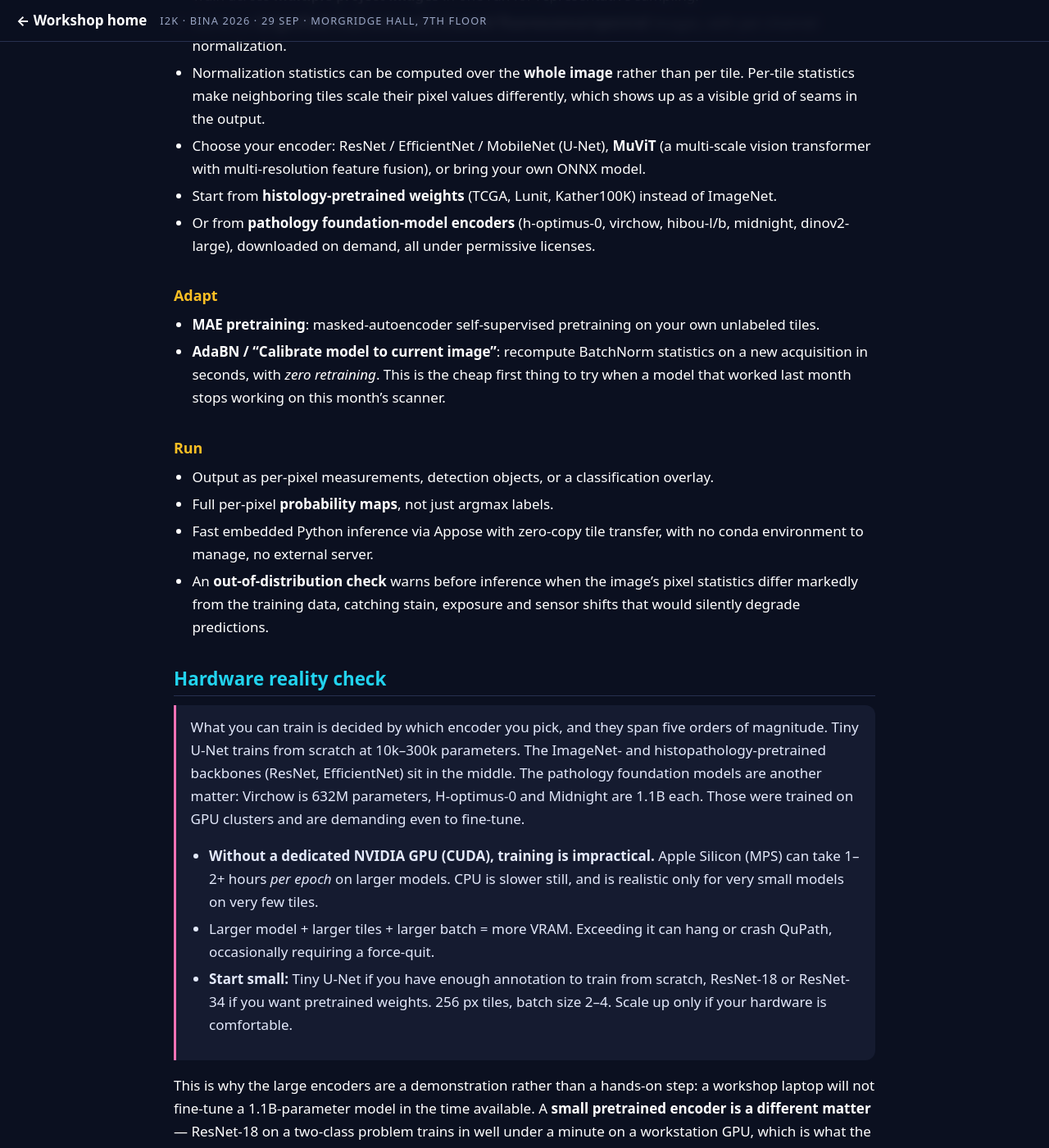
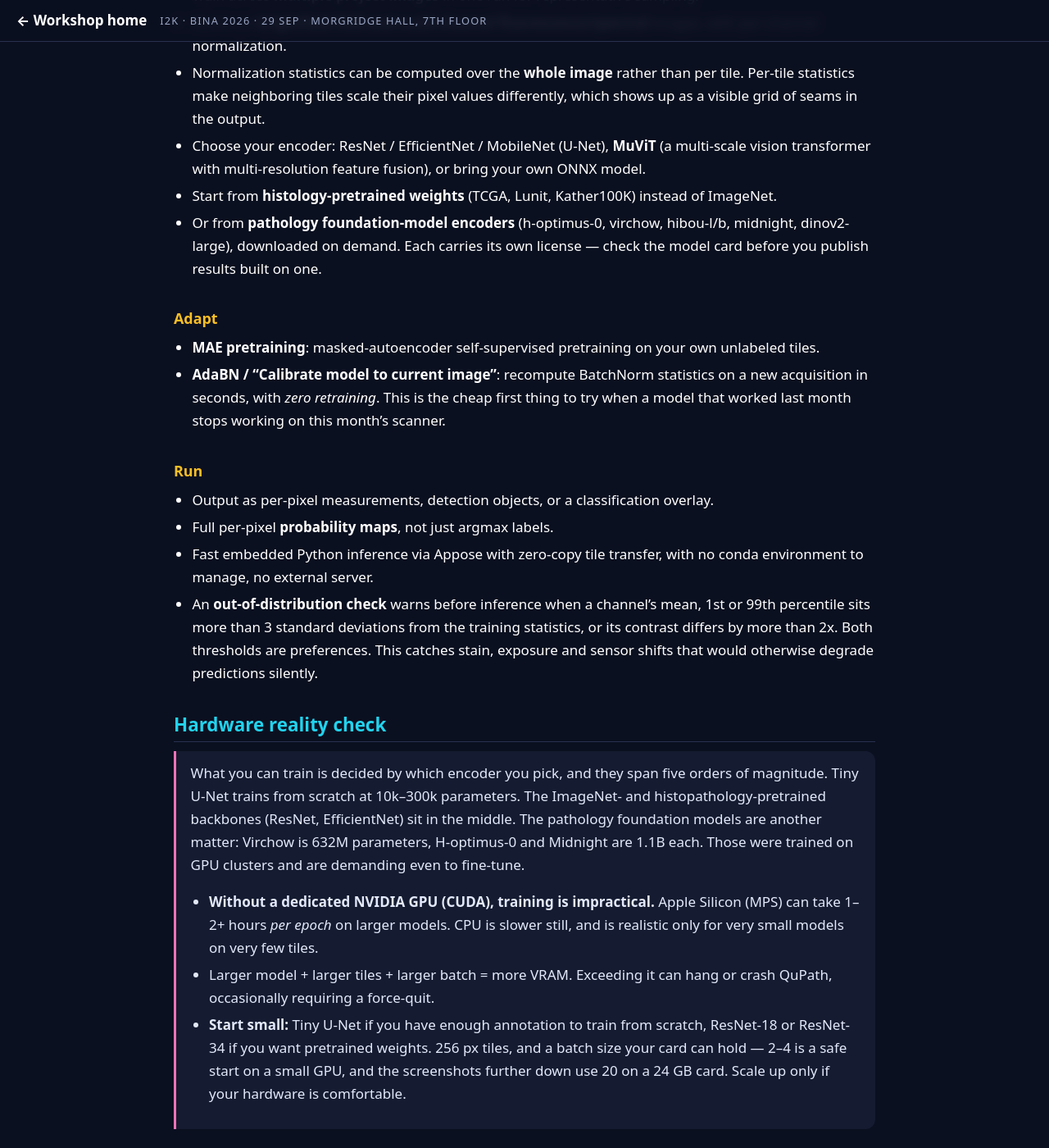
Before and after one commit to MichaelSNelson/BINA-I2K-2026-QuPath-Extensions, a Jekyll site: the page built from docs/02-dl-pixel-classifier.md, in a window 1280 px wide and 1400 px high, scrolled down 1483 px. Shown: the whole window at 82% size. Built offline with Jekyll 4.4.1, drawn with Linux system fonts in a browser that asks for light colours; some of the changed text lies outside the part shown.

Commit message:
docs(dl): define the OOD thresholds, link the reference docs, warn on export
Follow-up from the last chunk of the doc review, which arrived after the
previous commit.

The out-of-distribution check was described as firing when statistics "differ
markedly from the training data", which is not a specification. It fires when
a channel's mean, 1st or 99th percentile is more than 3 standard deviations
from the training statistics, or its contrast differs by more than 2x. Both
are preferences, so the page says that too.

PARAMETERS.md and SCRIPTING.md already existed in the extension repo and were
linked from nowhere here — the reference material an expert reader wants,
hidden one link away. Both now linked, and the parameter reference again from
the sentence that introduces the panel table.

The hardware note advised batch size 2-4 while the screenshot further down
shows 20. Reconciled by tying batch size to card memory and naming the 24 GB
card in the screenshot.

Exporting a model said nothing about preprocessing having to match. Anyone
running an exported model in their own Python is exposed to exactly the
pixel-size trap fixed in 0.9.5, where the recorded value is the slide's native
size and the model trained at that times the downsample. Added, with a pointer
to NORMALIZATION_ROUNDTRIP.md, because a mismatch does not error — it can drop
a class silently.

"All under permissive licenses" was an unverifiable claim about fourteen
third-party models. Neither the reviewer nor I checked it, so it now says each
carries its own license and to read the model card.

One flagged conflict turned out not to be one: SCRIPTING.md's "Copy as Script"
is the inference dialog and this guide's "Copy as Groovy Script" is the
training dialog. Both labels are real.

Claude-Session: https://claude.ai/code/session_01N4ZFToSsHCjtBUjwWur5XU

```diff
--- a/docs/02-dl-pixel-classifier.md
+++ b/docs/02-dl-pixel-classifier.md
@@ -53,7 +53,8 @@ puts a deep segmentation network behind it.
   vision transformer with multi-resolution feature fusion), or bring your own ONNX model.
 - Start from **histology-pretrained weights** (TCGA, Lunit, Kather100K) instead of ImageNet.
 - Or from **pathology foundation-model encoders** (h-optimus-0, virchow, hibou-l/b,
-  midnight, dinov2-large), downloaded on demand, all under permissive licenses.
+  midnight, dinov2-large), downloaded on demand. Each carries its own license — check the
+  model card before you publish results built on one.
 
 ### Adapt
 
@@ -69,9 +70,10 @@ puts a deep segmentation network behind it.
 - Full per-pixel **probability maps**, not just argmax labels.
 - Fast embedded Python inference via Appose with zero-copy tile transfer, with no conda
   environment to manage, no external server.
-- An **out-of-distribution check** warns before inference when the image's pixel statistics
-  differ markedly from the training data, catching stain, exposure and sensor shifts that
-  would silently degrade predictions.
+- An **out-of-distribution check** warns before inference when a channel's mean, 1st or 99th
+  percentile sits more than 3 standard deviations from the training statistics, or its
+  contrast differs by more than 2x. Both thresholds are preferences. This catches stain,
+  exposure and sensor shifts that would otherwise degrade predictions silently.
 
 ## Hardware reality check
 
@@ -87,8 +89,9 @@ puts a deep segmentation network behind it.
 > - Larger model + larger tiles + larger batch = more VRAM. Exceeding it can hang or crash
 >   QuPath, occasionally requiring a force-quit.
 > - **Start small:** Tiny U-Net if you have enough annotation to train from scratch, ResNet-18
->   or ResNet-34 if you want pretrained weights. 256 px tiles, batch size 2–4. Scale up only
->   if your hardware is comfortable.
+>   or ResNet-34 if you want pretrained weights. 256 px tiles, and a batch size your card can
+>   hold — 2–4 is a safe start on a small GPU, and the screenshots further down use 20 on a
+>   24 GB card. Scale up only if your hardware is comfortable.
 
 This is why the large encoders are a demonstration rather than a hands-on step: a workshop
 laptop will not fine-tune a 1.1B-parameter model in the time available. A **small pretrained
@@ -191,7 +194,7 @@ dialog.
 > panels below — Learning Rate & Optimizer, Loss Function, Performance and Data Augmentation.
 > The button is at the top right, and it reads **Show Basic View** once the full set is showing.
 
-The panels appear in this order. Two of them, **Channel Configuration** and **Annotation
+The panels appear in this order; every field in them is documented with its default and range in the [Parameter Reference](https://github.com/uw-loci/qupath-extension-dl-pixel-classifier/blob/main/docs/PARAMETERS.md). Two of them, **Channel Configuration** and **Annotation
 Classes**, stay empty until you press **Load Classes from Selected Images** in the first panel,
 so they are listed here without a screenshot.
 
@@ -355,6 +358,10 @@ trained with. Two export buttons, for two different purposes:
   take a descriptor. Size follows the encoder — a few megabytes for a Tiny U-Net, several
   hundred for a ResNet. The zip holds every file in the classifier folder, including the
   training checkpoints, which are usually the largest part of it.
+- **Running an exported model outside QuPath?** The preprocessing recorded in `metadata.json`
+  has to be reproduced exactly, including the pixel size the model trained at, which is
+  `training_pixel_size_um` multiplied by the downsample. A mismatch does not error; it can
+  drop a class silently. See [Normalization round-trip](https://github.com/uw-loci/qupath-extension-dl-pixel-classifier/blob/main/docs/NORMALIZATION_ROUNDTRIP.md).
 
 ---
 
@@ -371,6 +378,10 @@ trained with. Two export buttons, for two different purposes:
   against ground-truth points or regions. Reach for it once you have turned predictions into
   classified objects, not for the pixel classification itself.
 
+- **Every dialog field**, with its type, default and range:
+  [Parameter Reference](https://github.com/uw-loci/qupath-extension-dl-pixel-classifier/blob/main/docs/PARAMETERS.md).
+- **Batch runs from Groovy**: [Scripting Guide](https://github.com/uw-loci/qupath-extension-dl-pixel-classifier/blob/main/docs/SCRIPTING.md).
+
 **Full documentation:** the
 [repository README](https://github.com/uw-loci/qupath-extension-dl-pixel-classifier#readme)
 and `QUICKSTART.md`.
```
